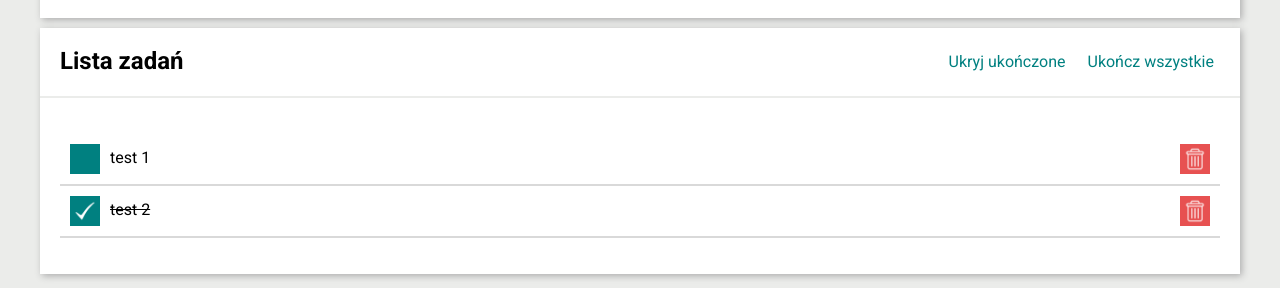
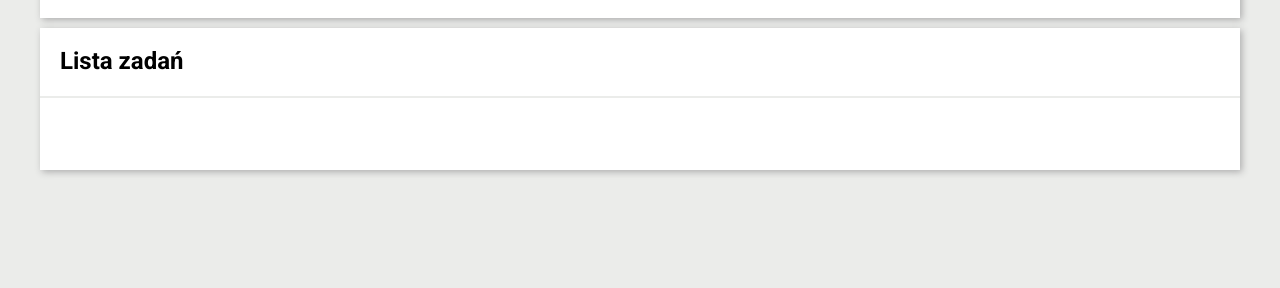
Before and after one commit to marcin10lw/Fullstack-Todo-list-react, a React (Create React App) app: page / in a window 1280 px wide. Shown: the part 154-442 px from the top of the page. Built offline with nearby package versions, Linux system fonts and the light colour scheme.

Commit message:
added deleteTask functionality with derux

```diff
--- a/src/features/tasks/Tasks.js
+++ b/src/features/tasks/Tasks.js
@@ -1,4 +1,3 @@
-import { useTasks } from "../../useTasks";
 import Form from "./Form";
 import TasksList from "./TasksList";
 import Buttons from "./Buttons";
@@ -7,8 +6,6 @@ import Section from "../../common/Section";
 import Container from "../../common/Container/styled";
 
 function Tasks() {
-  const [deleteTask] = useTasks();
-
   return (
     <>
       <Container>
@@ -17,7 +14,7 @@ function Tasks() {
         <Section
           header="Lista zadań"
           optionalContent={<Buttons />}
-          content={<TasksList deleteTask={deleteTask} />}
+          content={<TasksList />}
         />
       </Container>
     </>
--- a/src/features/tasks/TasksList/index.js
+++ b/src/features/tasks/TasksList/index.js
@@ -1,9 +1,9 @@
 import { useDispatch, useSelector } from "react-redux";
 import { selectTasks } from "../tasksSlice";
 import { Tasks, Task, Content, Button } from "./styled";
-import { toggleDone } from "../tasksSlice";
+import { toggleDone, deleteTask } from "../tasksSlice";
 
-const TasksList = ({ deleteTask }) => {
+const TasksList = () => {
   const { tasks, hideDone } = useSelector(selectTasks);
   const dispatch = useDispatch();
 
@@ -18,7 +18,7 @@ const TasksList = ({ deleteTask }) => {
 
           <Content done={task.done}>{task.content}</Content>
 
-          <Button remove={true} onClick={() => deleteTask(task.id)} />
+          <Button remove={true} onClick={() => dispatch(deleteTask(task.id))} />
         </Task>
       ))}
     </Tasks>
--- a/src/features/tasks/tasksSlice.js
+++ b/src/features/tasks/tasksSlice.js
@@ -3,10 +3,7 @@ import { createSlice, nanoid } from "@reduxjs/toolkit";
 const tasksSlice = createSlice({
   name: "tasks",
   initialState: {
-    tasks: [
-      { id: 1, content: "test 1", done: false },
-      { id: 2, content: "test 2", done: true },
-    ],
+    tasks: [],
     hideDone: false,
   },
   reducers: {
@@ -35,9 +32,14 @@ const tasksSlice = createSlice({
 
       tasks[index].done = !tasks[index].done;
     },
+    deleteTask: ({ tasks }, { payload }) => {
+      const index = tasks.findIndex((task) => task.id === payload);
+
+      tasks.splice(index, 1);
+    },
   },
 });
 
-export const { addTask, toggleHideDone, completeAll, toggleDone } = tasksSlice.actions;
+export const { addTask, toggleHideDone, completeAll, toggleDone, deleteTask } = tasksSlice.actions;
 export const selectTasks = (state) => state.tasks;
 export default tasksSlice.reducer;
--- a/src/useLocalStorageState.js
+++ /dev/null
@@ -1,19 +0,0 @@
-import { useState, useEffect } from "react";
-
-export const useLocalStorageState = (keyName, initialValue) => {
-  const getInitialState = () => {
-    if (localStorage.getItem(keyName) === null) {
-      return initialValue;
-    }
-
-    return JSON.parse(localStorage.getItem(keyName));
-  };
-
-  const [state, setState] = useState(getInitialState);
-
-  useEffect(() => {
-    localStorage.setItem(keyName, JSON.stringify(state));
-  }, [state]);
-
-  return [state, setState];
-};
--- a/src/useTasks.js
+++ /dev/null
@@ -1,38 +0,0 @@
-import { useLocalStorageState } from "./useLocalStorageState";
-
-export const useTasks = () => {
-  const [tasks, setTasks] = useLocalStorageState("tasks", []);
-
-  const completeAll = () => {
-    setTasks((tasks) =>
-      tasks.map((task) => ({...task, done: true}))
-    );
-  };
-
-  const toggleDone = (id) => {
-    setTasks((tasks) =>
-      tasks.map((task) =>
-        task.id === id ? { ...task, done: !task.done } : task
-      )
-    );
-  };
-
-  const deleteTask = (id) => {
-    setTasks((tasks) => tasks.filter((task) => task.id !== id));
-  };
-
-  const addNewTask = (newTask) => {
-    setTasks((tasks) => {
-      return [
-        ...tasks,
-        {
-          content: newTask,
-          done: false,
-          id: tasks.length === 0 ? 1 : tasks.length + 1,
-        },
-      ];
-    });
-  };
-
-  return [tasks, completeAll, toggleDone, deleteTask, addNewTask];
-};
```
